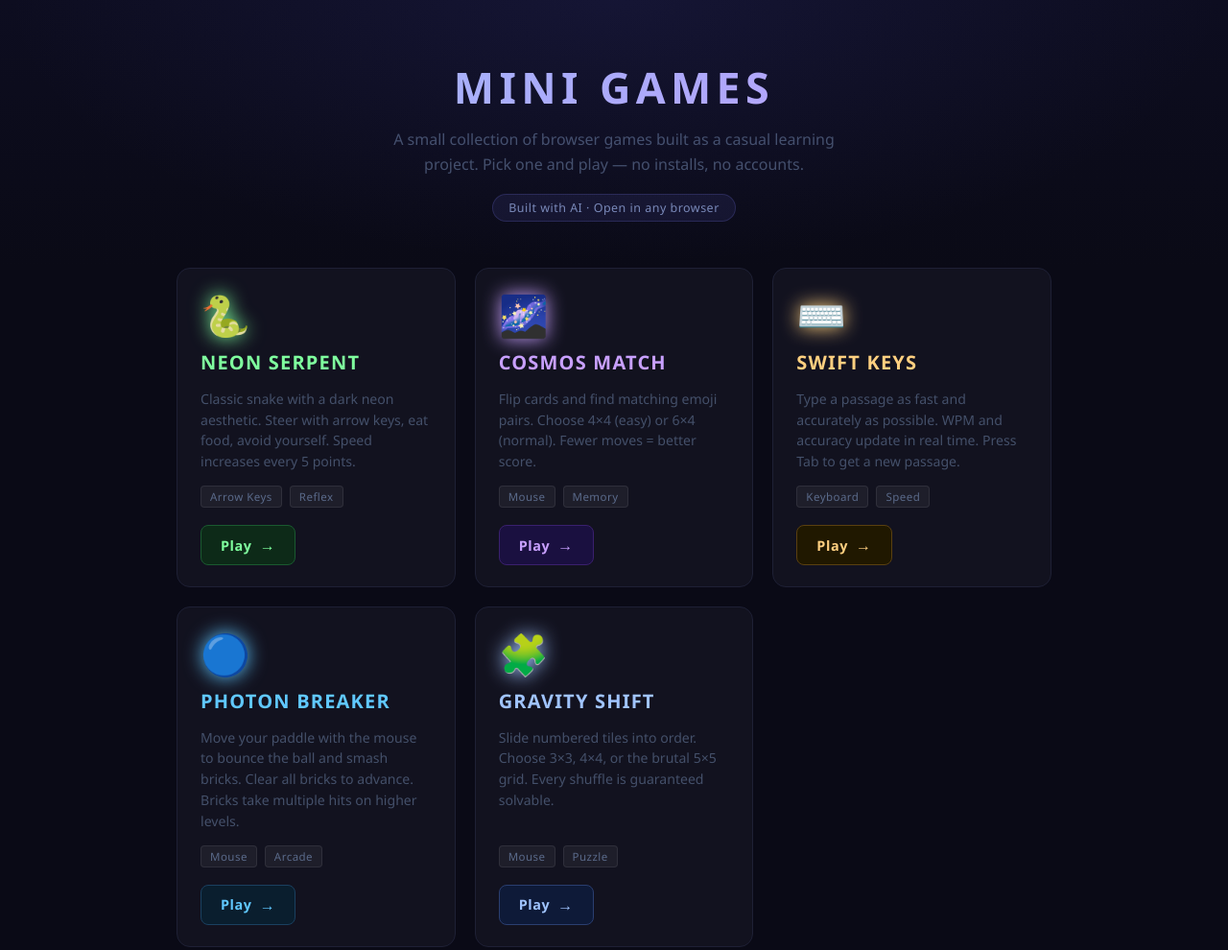
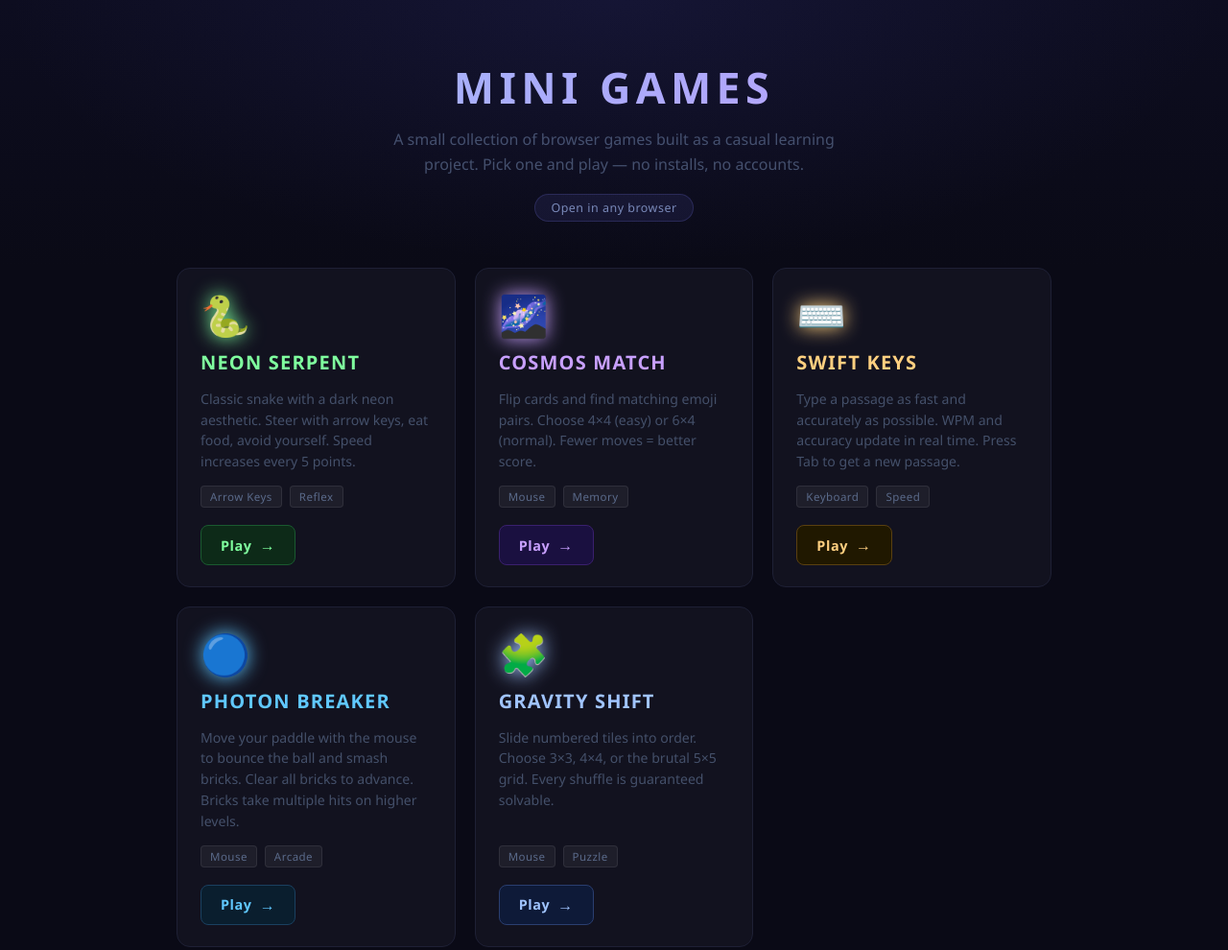
Before and after one commit to Biswajit1999/biswajit-minigames, a plain HTML site: page index.html in a window 1280 px wide. Shown: the top 990 px of the page at 96% size. Drawn offline with Linux system fonts and the light colour scheme.

```diff
--- a/index.html
+++ b/index.html
@@ -170,7 +170,7 @@ footer a:hover { color: #6677aa; }
 <div class="hero">
   <h1>MINI GAMES</h1>
   <p>A small collection of browser games built as a casual learning project. Pick one and play — no installs, no accounts.</p>
-  <span class="badge">Built with AI · Open in any browser</span>
+  <span class="badge">Open in any browser</span>
 </div>
 
 <div class="grid">
```
